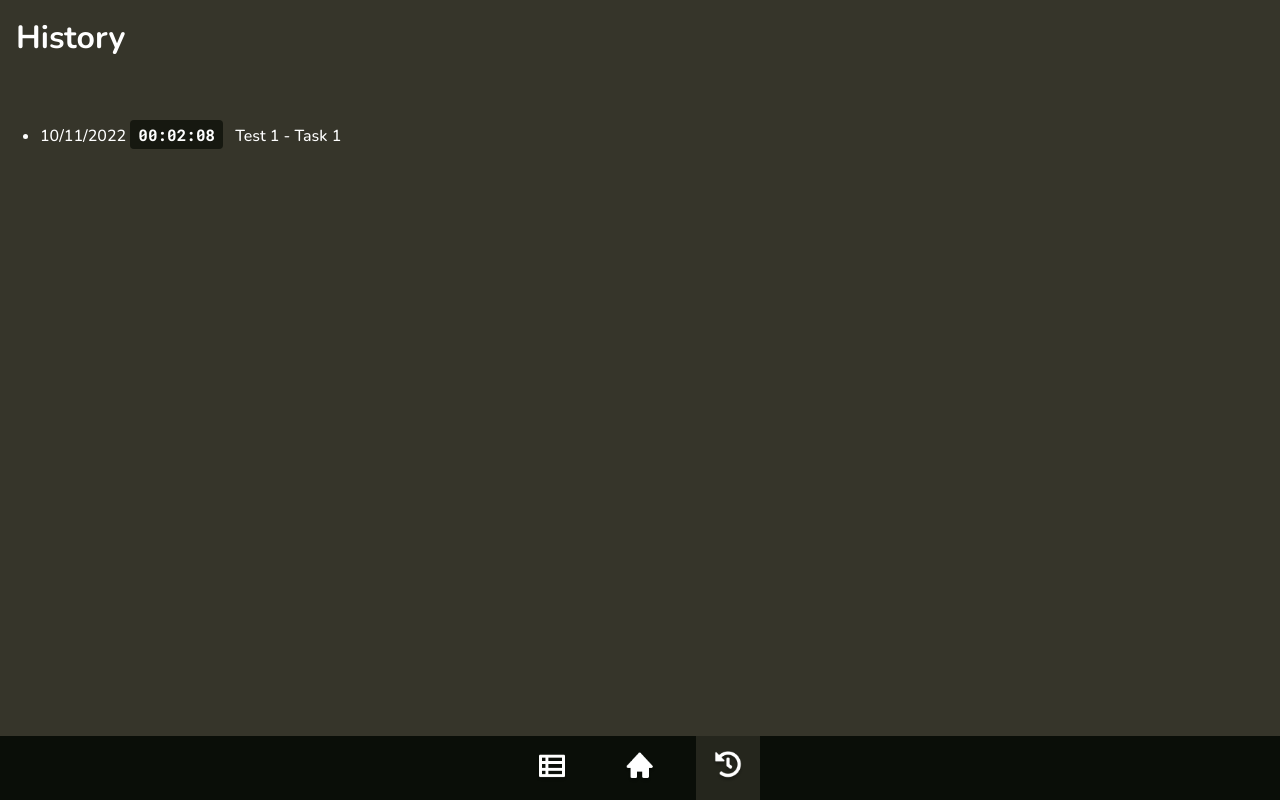
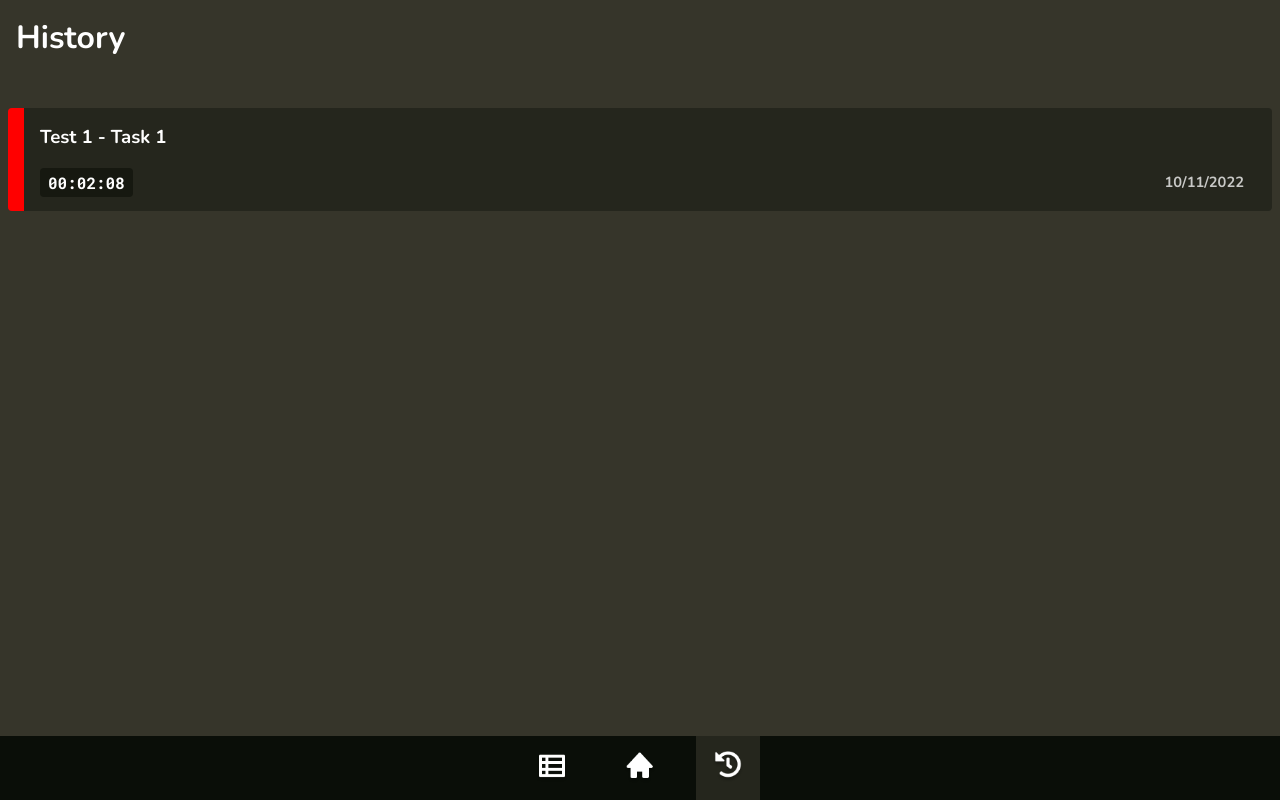
Before and after one commit to ivan-bortnik/simple-time-tracker, a Vue app: page / in a window 1280 px wide. Both pictures are taken after a click on the button 728 px from the left and 768 px from the top of the page. Built offline with nearby package versions, Linux system fonts and the light colour scheme.

Commit message:
History UI cleanup

```diff
--- a/src/App.vue
+++ b/src/App.vue
@@ -92,7 +92,7 @@ export default {
 
       const formattedDate = dd + '/' + mm + '/' + yyyy;
 
-      this.history.push({
+      this.history.unshift({
         projectID:  this.projects[this.currentTask.project].id,
         taskID: this.projects[this.currentTask.project].tasks[this.currentTask.task].id,
         date: formattedDate,
--- a/src/components/History/History.css
+++ b/src/components/History/History.css
@@ -22,24 +22,40 @@ h1 {
 }
 
 ul {
-    margin-top: 48px;
+    margin-top: 32px;
+    padding: 0;
 }
 
 li {
-    margin: 16px 0;
+    /* margin: 16px 0; */
+    list-style: none;
+    background: #25261D;
+    color: white;
+    margin: 8px;
+    padding: 16px;
+    border-radius: 4px;
+    border-left: #F00 16px solid;
+}
+
+.name {
+    font-weight: bolder;
+    font-size: 14pt;
+    margin: 0;
+    display: block;
 }
 
 .date {
     font-weight: bolder;
-    opacity: .65;
-    font-size: 14pt;
+    font-size: 11pt;
+    opacity: .75;
     margin: 0 12px;
+    float: right;
 }
 
 .time {
     font-family: 'Roboto Mono';
     background-color: #161810;
     padding: 4px 8px;
-    margin: 0 8px 0 0;
+    margin: 8px 0;
     border-radius: 4px;
 }
--- a/src/components/History/History.vue
+++ b/src/components/History/History.vue
@@ -6,7 +6,10 @@
         <div class="container">
             <ul>
                 <li v-for="(item, key) in $parent.history" :key="key">
-                    <span class="data">{{ item.date }}</span> <span class="time">{{ formatTime(item.elapsedTime) }}</span> {{item.name}}
+                    <span class="name">{{ item.name }}</span>
+                    <br>
+                    <span class="time">{{ formatTime(item.elapsedTime) }}</span>
+                    <span class="date">{{ item.date }}</span>
                 </li>
             </ul>
         </div>
```
Also changed, not shown: package.json (+9 -1 lines), src/background.js (added, +82 -0 lines), 2 other files (tests, documents, lock files or other folders).
